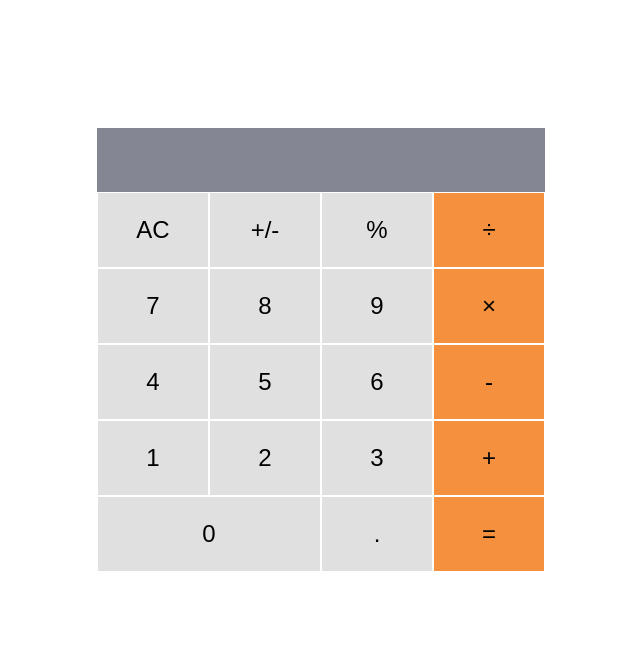
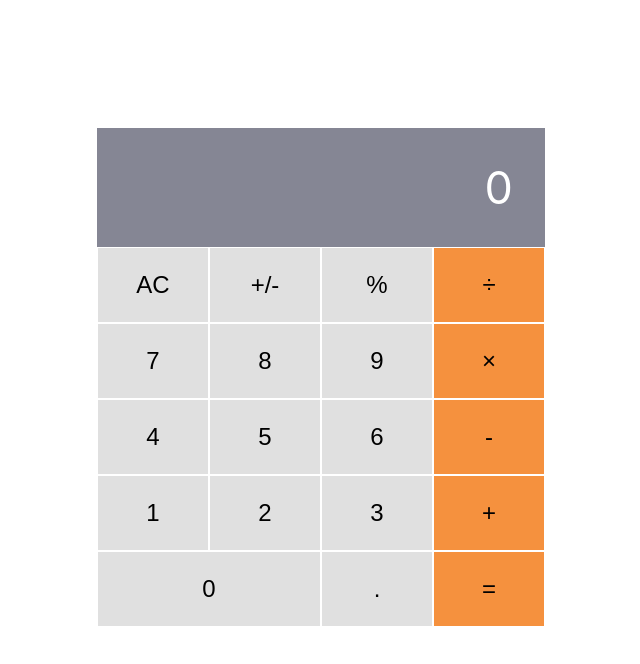
Before and after one commit to gracekabaghe/math-magicians, a React (Create React App) app: page / in a window 1280 px wide. Shown: the top 664 px of the page, without its empty margins (319-959 px from the left). Built offline with nearby package versions, Linux system fonts and the light colour scheme.

Commit message:
Implemented useState hook on component

```diff
--- a/src/components/Calculator.js
+++ b/src/components/Calculator.js
@@ -1,8 +1,12 @@
+import React, { useState } from 'react';
 import '../index.css';
 
-const Calculator = () => (
+const Calculator = () => {
+  const count = useState(0);
+
+  return (
     <div className="calculator-flex">
-    <div className="output" />
+      <div className="output">{count}</div>
       <div className="buttons">
         <button type="button" className="button">AC</button>
         <button type="button" className="button">+/-</button>
@@ -26,5 +30,6 @@ const Calculator = () => (
       </div>
     </div>
   );
+};
 
 export default Calculator;
```
Lines whose indentation alone changed are shown as unchanged.
